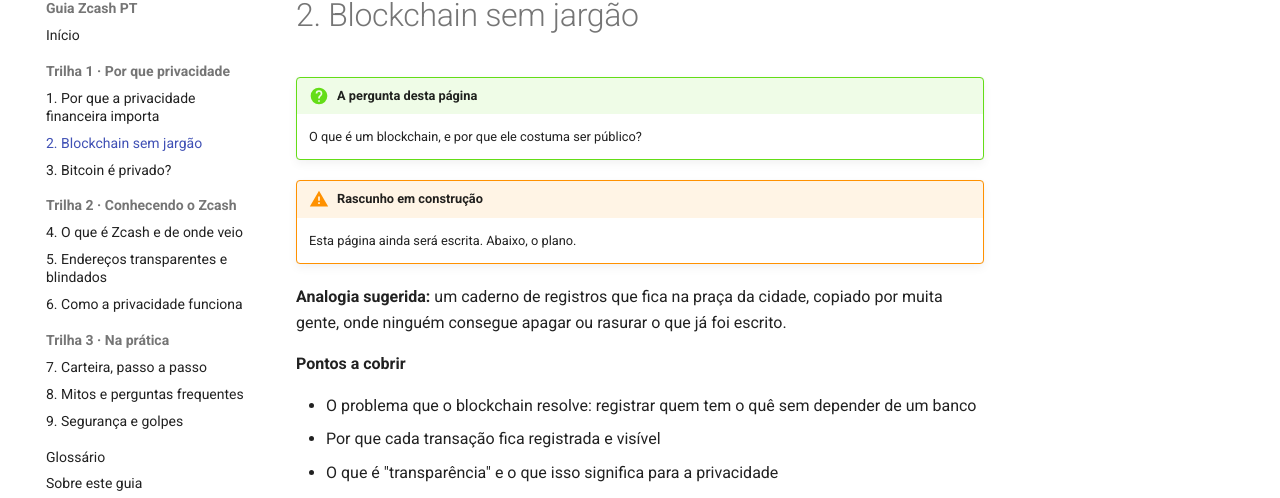
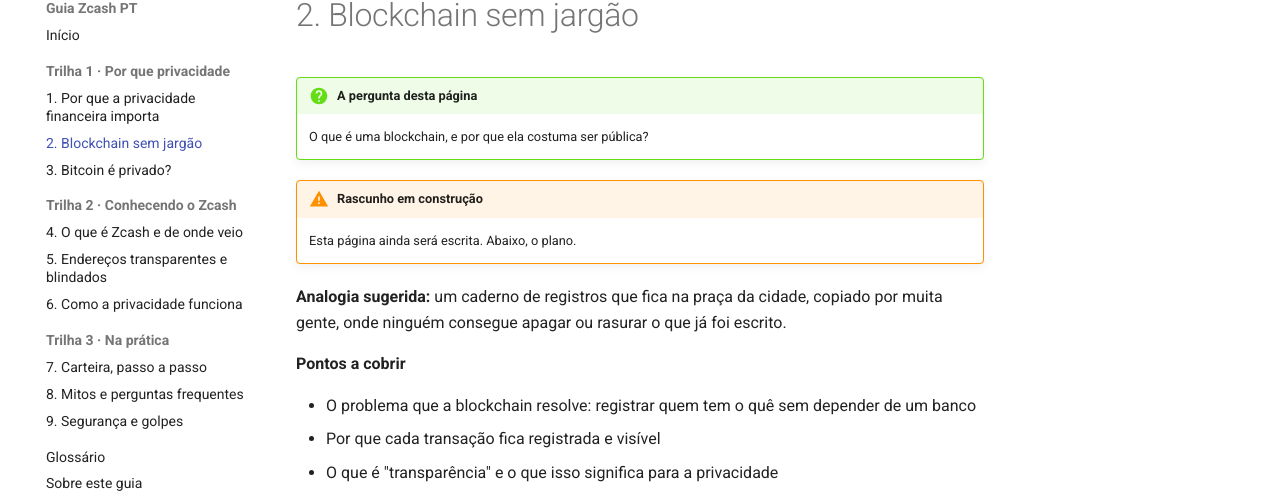
Before and after one commit to AAmanditaX/guia-zcash-pt, an MkDocs documentation site: the page built from docs/trilha-1/02-blockchain-sem-jargao.md, in a window 1280 px wide. Shown: the part 103-601 px from the top of the page. Built offline with MkDocs 1.6.1 and Material for MkDocs 9.7.7, drawn with Linux system fonts in a browser that asks for light colours.

Commit message:
Add files via upload

```diff
--- a/docs/trilha-1/02-blockchain-sem-jargao.md
+++ b/docs/trilha-1/02-blockchain-sem-jargao.md
@@ -1,7 +1,7 @@
 # 2. Blockchain sem jargão
 
 !!! question "A pergunta desta página"
-    O que é um blockchain, e por que ele costuma ser público?
+    O que é uma blockchain, e por que ela costuma ser pública?
 
 !!! warning "Rascunho em construção"
     Esta página ainda será escrita. Abaixo, o plano.
@@ -10,7 +10,7 @@
 
 **Pontos a cobrir**
 
-- O problema que o blockchain resolve: registrar quem tem o quê sem depender de um banco
+- O problema que a blockchain resolve: registrar quem tem o quê sem depender de um banco
 - Por que cada transação fica registrada e visível
 - O que é "transparência" e o que isso significa para a privacidade
 - Carteiras e chaves: como o dinheiro é controlado
--- a/mkdocs.yml
+++ b/mkdocs.yml
@@ -1,5 +1,5 @@
 site_name: Guia Zcash PT
-site_description: Um guia em português do Brasil para entender Zcash e privacidade financeira, sem jargão.
+site_description: Um guia em português para entender Zcash e privacidade financeira, sem jargão.
 # Depois de publicar, troque pelos seus dados reais:
 # site_url: https://SEU-USUARIO.github.io/guia-zcash-pt/
 # repo_url: https://github.com/SEU-USUARIO/guia-zcash-pt
```
Also changed, not shown: README.md (+1 -1 lines), docs/glossario.md (+1 -1 lines), docs/index.md (+1 -1 lines), docs/sobre.md (+1 -1 lines), docs/trilha-1/01-por-que-privacidade.md (+1 -1 lines).
